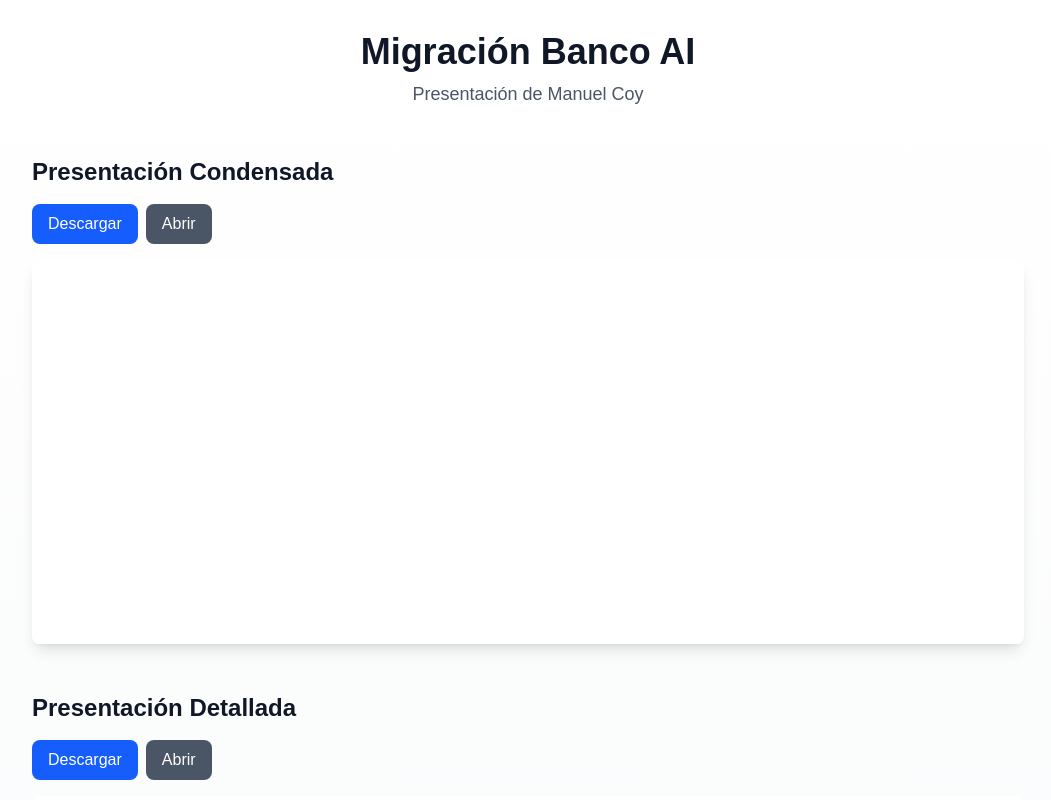
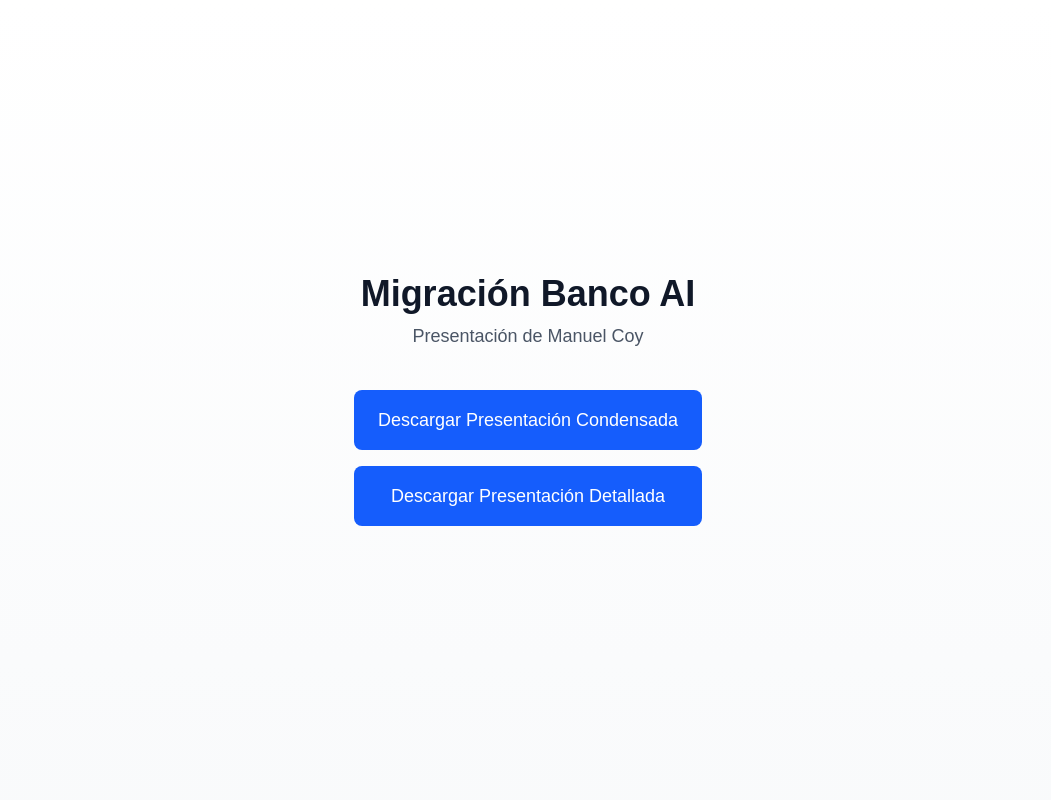
Before and after one commit to mcoy2025ia/migracion_Banco, a Next.js app: page / in a window 1280 px wide. Shown: the top 800 px of the page, without its empty margins (112-1163 px from the left). Built offline with nearby package versions, Linux system fonts and the light colour scheme.

Commit message:
Simplify page to two clear download buttons

```diff
--- a/app/page.tsx
+++ b/app/page.tsx
@@ -2,75 +2,30 @@
 
 export default function Home() {
   return (
-    <div className="min-h-screen bg-gradient-to-b from-white to-gray-50 dark:from-black dark:to-gray-900 py-8">
-      <div className="max-w-5xl mx-auto px-4">
-        <h1 className="text-4xl font-bold text-center text-gray-900 dark:text-white mb-2">
+    <div className="min-h-screen bg-gradient-to-b from-white to-gray-50 dark:from-black dark:to-gray-900 flex items-center justify-center">
+      <div className="max-w-md mx-auto px-4 text-center">
+        <h1 className="text-4xl font-bold text-gray-900 dark:text-white mb-2">
           Migración Banco AI
         </h1>
-        <p className="text-center text-gray-600 dark:text-gray-400 text-lg mb-12">
+        <p className="text-gray-600 dark:text-gray-400 text-lg mb-10">
           Presentación de Manuel Coy
         </p>
 
-        {/* Presentación Condensada */}
-        <div className="mb-12">
-          <h2 className="text-2xl font-bold text-gray-900 dark:text-white mb-4">
-            Presentación Condensada
-          </h2>
-          <div className="flex gap-2 mb-4">
+        <div className="flex flex-col gap-4">
           <a
             href="/Resumen.pdf"
             download
-              className="px-4 py-2 bg-blue-600 hover:bg-blue-700 text-white font-medium rounded-lg"
+            className="px-6 py-4 bg-blue-600 hover:bg-blue-700 text-white font-medium rounded-lg text-lg"
           >
-              Descargar
+            Descargar Presentación Condensada
           </a>
-            <a
-              href="/Resumen.pdf"
-              target="_blank"
-              rel="noopener noreferrer"
-              className="px-4 py-2 bg-gray-600 hover:bg-gray-700 text-white font-medium rounded-lg"
-            >
-              Abrir
-            </a>
-          </div>
-          <div className="bg-white dark:bg-gray-800 rounded-lg shadow-lg overflow-hidden">
-            <iframe
-              src="/Resumen.pdf"
-              className="w-full h-96"
-              title="Presentación Condensada"
-            />
-          </div>
-        </div>
-
-        {/* Presentación Detallada */}
-        <div className="mb-12">
-          <h2 className="text-2xl font-bold text-gray-900 dark:text-white mb-4">
-            Presentación Detallada
-          </h2>
-          <div className="flex gap-2 mb-4">
           <a
             href="/Presentacion_Manuel_Coy.pdf"
             download
-              className="px-4 py-2 bg-blue-600 hover:bg-blue-700 text-white font-medium rounded-lg"
+            className="px-6 py-4 bg-blue-600 hover:bg-blue-700 text-white font-medium rounded-lg text-lg"
           >
-              Descargar
+            Descargar Presentación Detallada
           </a>
-            <a
-              href="/Presentacion_Manuel_Coy.pdf"
-              target="_blank"
-              rel="noopener noreferrer"
-              className="px-4 py-2 bg-gray-600 hover:bg-gray-700 text-white font-medium rounded-lg"
-            >
-              Abrir
-            </a>
-          </div>
-          <div className="bg-white dark:bg-gray-800 rounded-lg shadow-lg overflow-hidden">
-            <iframe
-              src="/Presentacion_Manuel_Coy.pdf"
-              className="w-full h-96"
-              title="Presentación Detallada"
-            />
-          </div>
         </div>
       </div>
     </div>
```
Lines whose indentation alone changed are shown as unchanged.
